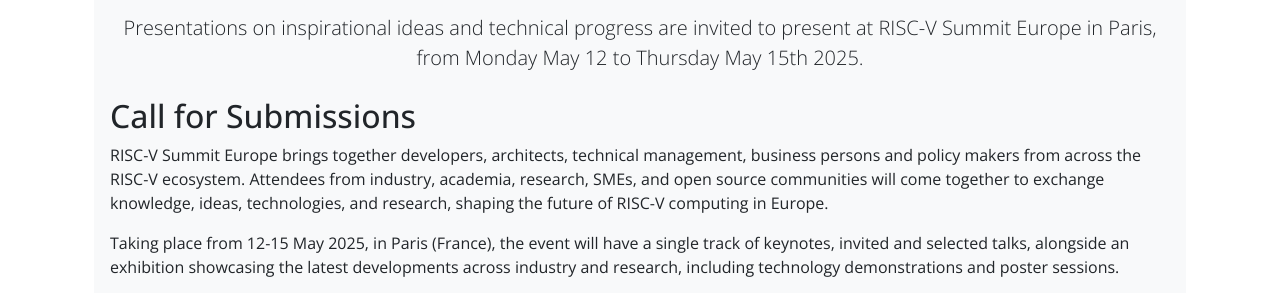
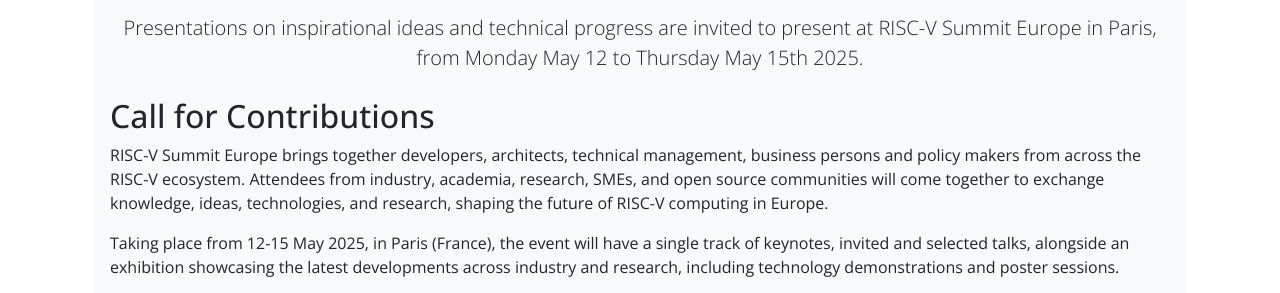
Before and after one commit to riscv-europe/summit-website-development, a Jekyll site: the page built from summit/2025/cfp.md, in a window 1280 px wide and 900 px high, scrolled down 355 px. Shown: the part 166-459 px from the top of the window. Built offline with Jekyll 4.4.1, drawn with Linux system fonts in a browser that asks for light colours.

Commit message:
Fix: standardize on Call to 'Contribution' and not 'Submission'.

```diff
--- a/summit/2025/cfp.md
+++ b/summit/2025/cfp.md
@@ -13,7 +13,7 @@
     lead = "Presentations on inspirational ideas and technical progress are invited to present at RISC-V Summit Europe in Paris, from Monday May 12 to Thursday May 15th 2025."
 %}
 
-## Call for Submissions
+## Call for Contributions
 
 RISC-V Summit Europe brings together developers, architects, technical
 management, business persons and policy makers from across the RISC-V
```
